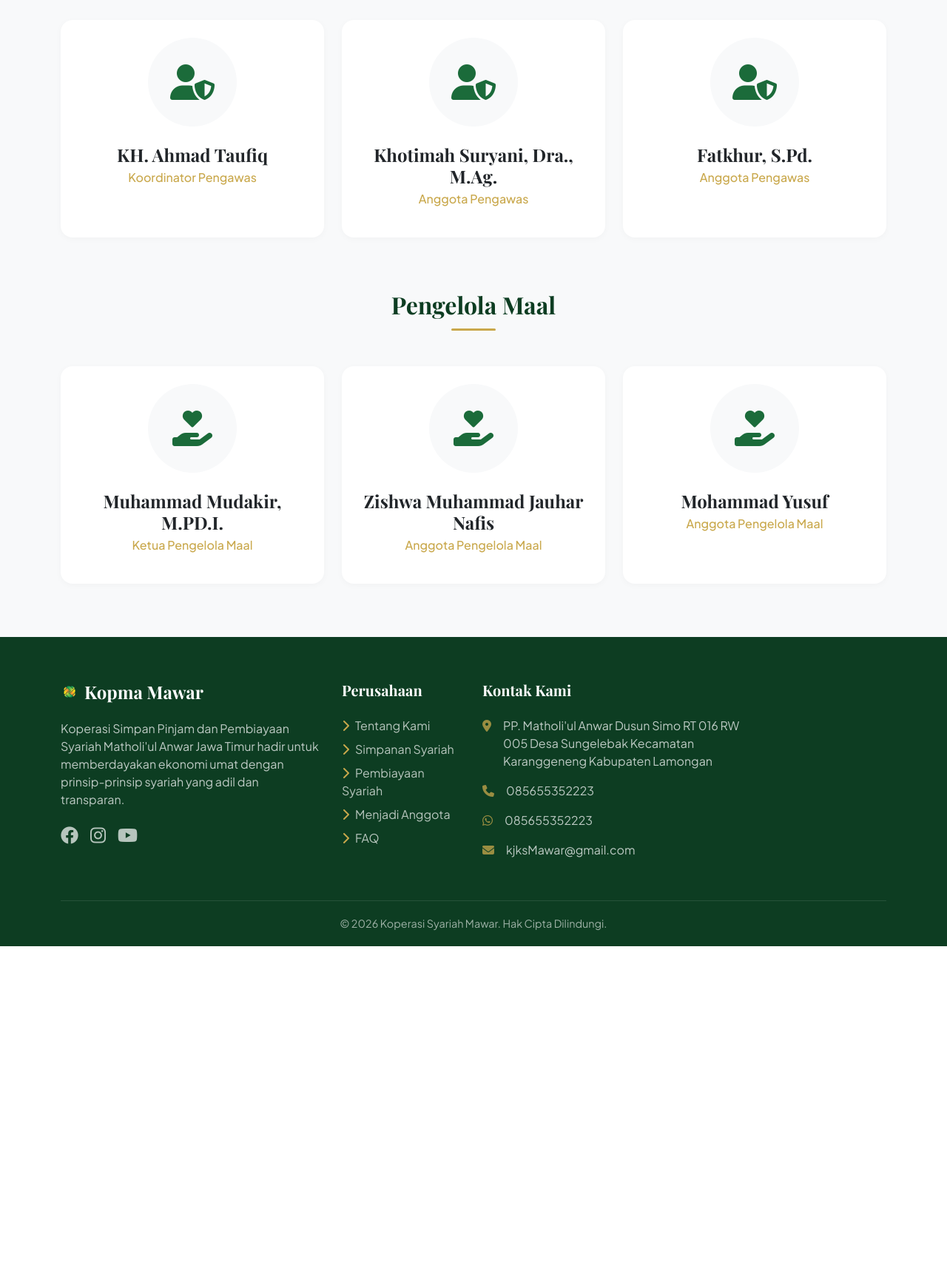
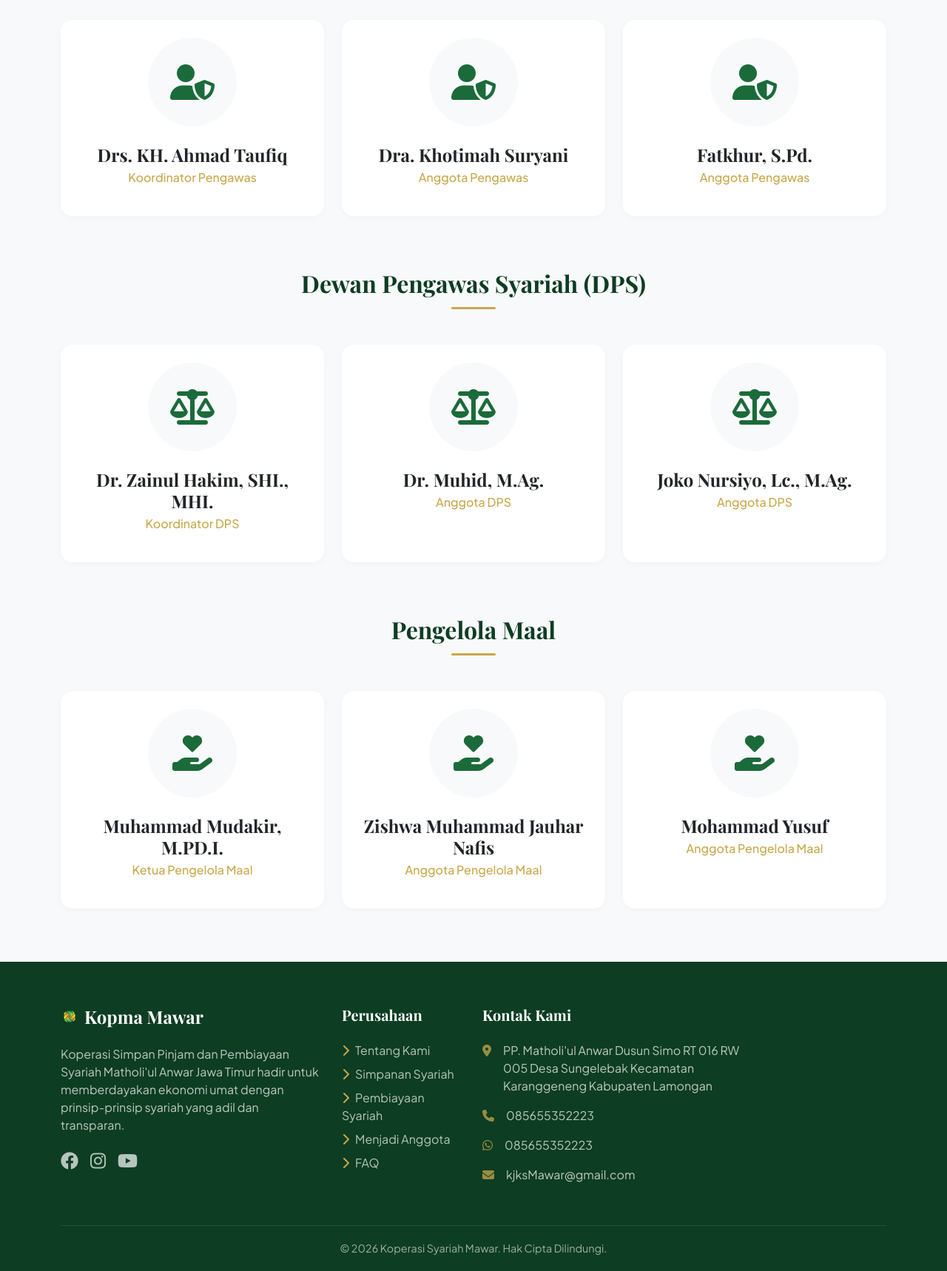
Before and after one commit to danbelajardanbelajar-blip/kopma.ppmawar.or.id, a PHP site: page /public/profile/management in a window 1280 px wide. Shown: the part 905-2623 px from the top of the page at 74% size. Before the commit the page ends 2184 px from the top, so only its background shows below. Run offline with PHP 8.4, Linux system fonts and the light colour scheme; some libraries are stand-ins or nearby versions.

Commit message:
fix: update info, stats, and management based on RAT 18 2025 document

```diff
--- a/app/views/public/about.php
+++ b/app/views/public/about.php
@@ -31,7 +31,7 @@
                                 <i class="fa-solid fa-calendar-check text-primary fs-3 me-3"></i>
                                 <div>
                                     <h6 class="mb-0 text-muted">Tahun Berdiri</h6>
-                                    <h5 class="mb-0 fw-bold"><?= $profile['founded_year'] ?? '-' ?></h5>
+                                    <h5 class="mb-0 fw-bold"><?= $profile['founded_year'] ?? '2008' ?></h5>
                                 </div>
                             </div>
                         </div>
--- a/app/views/public/management.php
+++ b/app/views/public/management.php
@@ -53,7 +53,7 @@
                     <div class="mx-auto mb-4 bg-light rounded-circle d-flex align-items-center justify-content-center" style="width: 120px; height: 120px;">
                         <i class="fa-solid fa-user-shield text-primary" style="font-size: 3rem;"></i>
                     </div>
-                    <h4 class="fw-bold mb-1">KH. Ahmad Taufiq</h4>
+                    <h4 class="fw-bold mb-1">Drs. KH. Ahmad Taufiq</h4>
                     <p class="text-secondary fw-medium mb-3">Koordinator Pengawas</p>
                 </div>
             </div>
@@ -63,7 +63,7 @@
                     <div class="mx-auto mb-4 bg-light rounded-circle d-flex align-items-center justify-content-center" style="width: 120px; height: 120px;">
                         <i class="fa-solid fa-user-shield text-primary" style="font-size: 3rem;"></i>
                     </div>
-                    <h4 class="fw-bold mb-1">Khotimah Suryani, Dra., M.Ag.</h4>
+                    <h4 class="fw-bold mb-1">Dra. Khotimah Suryani</h4>
                     <p class="text-secondary fw-medium mb-3">Anggota Pengawas</p>
                 </div>
             </div>
@@ -75,6 +75,40 @@
                     </div>
                     <h4 class="fw-bold mb-1">Fatkhur, S.Pd.</h4>
                     <p class="text-secondary fw-medium mb-3">Anggota Pengawas</p>
+                </div>
+            </div>
+        </div>
+
+        <h2 class="section-title text-center mt-5 pt-4 mb-5">Dewan Pengawas Syariah (DPS)</h2>
+        <div class="row justify-content-center g-4">
+            <!-- Koordinator DPS -->
+            <div class="col-md-4">
+                <div class="card shadow-sm border-0 rounded-4 text-center p-4 h-100 card-hover-lift">
+                    <div class="mx-auto mb-4 bg-light rounded-circle d-flex align-items-center justify-content-center" style="width: 120px; height: 120px;">
+                        <i class="fa-solid fa-scale-balanced text-primary" style="font-size: 3rem;"></i>
+                    </div>
+                    <h4 class="fw-bold mb-1">Dr. Zainul Hakim, SHI., MHI.</h4>
+                    <p class="text-secondary fw-medium mb-3">Koordinator DPS</p>
+                </div>
+            </div>
+            <!-- Anggota DPS -->
+            <div class="col-md-4">
+                <div class="card shadow-sm border-0 rounded-4 text-center p-4 h-100 card-hover-lift">
+                    <div class="mx-auto mb-4 bg-light rounded-circle d-flex align-items-center justify-content-center" style="width: 120px; height: 120px;">
+                        <i class="fa-solid fa-scale-balanced text-primary" style="font-size: 3rem;"></i>
+                    </div>
+                    <h4 class="fw-bold mb-1">Dr. Muhid, M.Ag.</h4>
+                    <p class="text-secondary fw-medium mb-3">Anggota DPS</p>
+                </div>
+            </div>
+            <!-- Anggota DPS -->
+            <div class="col-md-4">
+                <div class="card shadow-sm border-0 rounded-4 text-center p-4 h-100 card-hover-lift">
+                    <div class="mx-auto mb-4 bg-light rounded-circle d-flex align-items-center justify-content-center" style="width: 120px; height: 120px;">
+                        <i class="fa-solid fa-scale-balanced text-primary" style="font-size: 3rem;"></i>
+                    </div>
+                    <h4 class="fw-bold mb-1">Joko Nursiyo, Lc., M.Ag.</h4>
+                    <p class="text-secondary fw-medium mb-3">Anggota DPS</p>
                 </div>
             </div>
         </div>
```
Also changed, not shown: app/views/public/home.php (+4 -4 lines).
